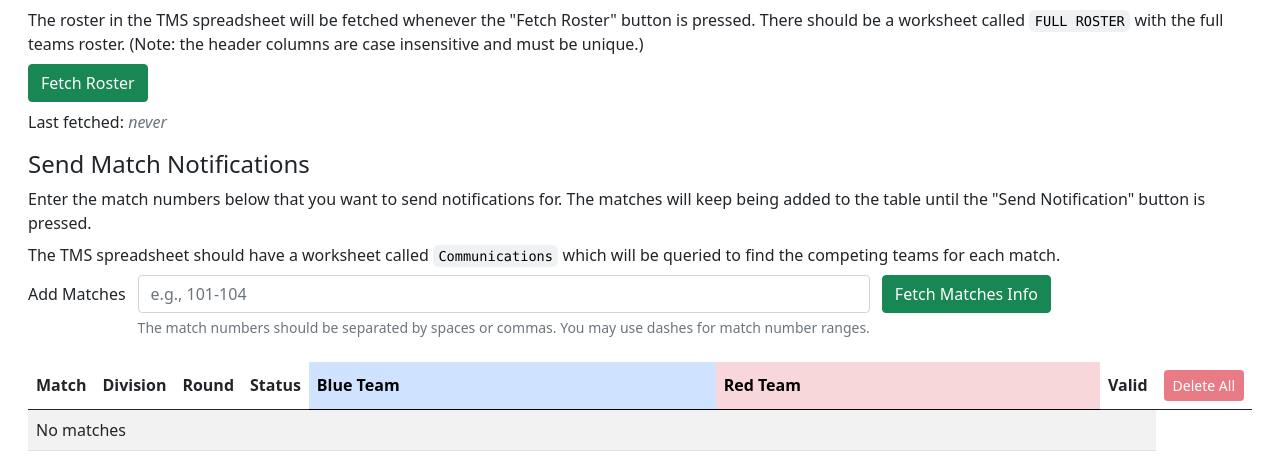
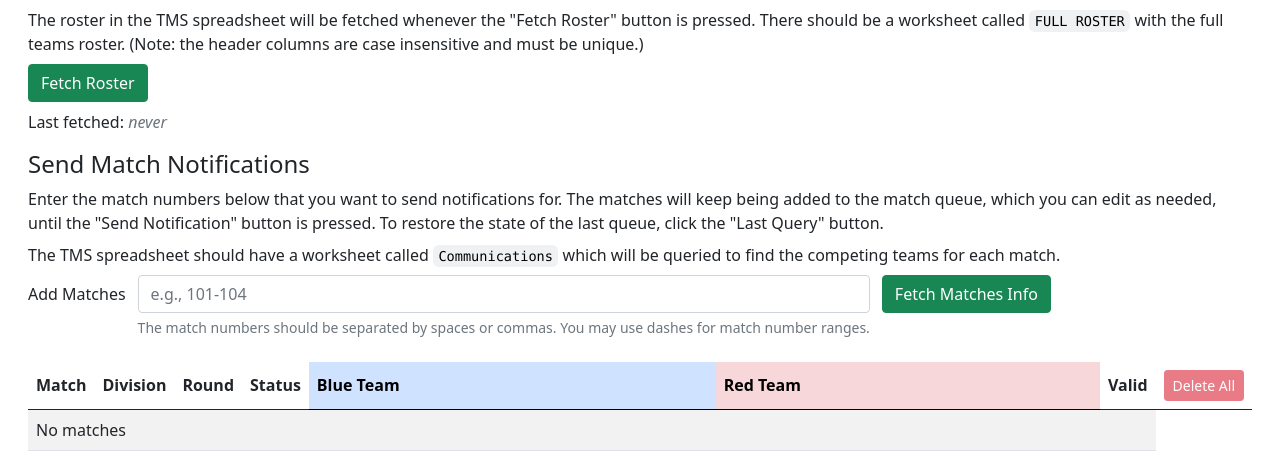
Before and after one commit to josephlou5/ectc-tournament-app, a Flask app: page /notifications in a window 1280 px wide. Shown: the part 173-648 px from the top of the page. Run offline with Flask 2, Linux system fonts and the light colour scheme; data comes from the database, SQL or seed files in the repository; some libraries are stand-ins or nearby versions.

Commit message:
Add some visual changes
Each match status now has the ability to be colored with a certain
Bootstrap accent, defined in `fetch_tms.py`. There are also (hopefully)
clearer instructions for the matches queue before sending notifications.
The pagination buttons on the Matches Status page were updated to say
"100" instead of "1xx" for all hundreds.

```diff
--- a/src/templates/notifications/index.jinja
+++ b/src/templates/notifications/index.jinja
@@ -125,8 +125,10 @@ Notifications
           <h4>Send Match Notifications</h4>
           <div class="mb-2">
             Enter the match numbers below that you want to send notifications
-            for. The matches will keep being added to the table until the "Send
-            Notification" button is pressed.
+            for. The matches will keep being added to the match queue, which you
+            can edit as needed, until the "Send Notification" button is pressed.
+            To restore the state of the last queue, click the "Last Query"
+            button.
           </div>
           <div class="mb-2">
             The TMS spreadsheet should have a worksheet called
--- a/src/templates/notifications/matches_info_rows.jinja
+++ b/src/templates/notifications/matches_info_rows.jinja
@@ -62,7 +62,9 @@
 {% endmacro %}
 
 {% macro _match_status_col(status) %}
-<td class="table-sm-col {{ 'table-danger' if status == 'Canceled' }}">
+{% set accent = status_accents.get(status, none) %}
+{% set accent_class = "" if accent is none else ("table-" ~ accent) %}
+<td class="table-sm-col {{ accent_class }}">
   {{ _sheet_raw_value(status) }}
 </td>
 {% endmacro %}
--- a/src/utils/fetch_tms.py
+++ b/src/utils/fetch_tms.py
@@ -65,6 +65,17 @@ SCHOOL_TEAM_CODE_PATTERN = re.compile(
 
 # same order as the communications view (2023-03-19)
 MATCH_NUMBER_HUNDREDS_ORDER = [9, 7, 8, 1, 5, 2, 6, 4, 3]
+
+# The Bootstrap accent colors of each possible status.
+MATCH_STATUS_TABLE_ACCENTS = {
+    # "In Holding": "warning",
+    # "In Staging": "success",
+    # "On Route To Ring": "info",
+    # "Checked in at Ring": "info",
+    # "Competing": "info",
+    "Done": "primary",
+    "Canceled": "danger",  # in TMS, looks more like secondary
+}
 
 # =============================================================================
 
--- a/src/views/notifications.py
+++ b/src/views/notifications.py
@@ -485,7 +485,9 @@ def fetch_matches_info():
         matches_rows_html = None
     else:
         matches_rows_html = render_template(
-            "notifications/matches_info_rows.jinja", matches=matches
+            "notifications/matches_info_rows.jinja",
+            matches=matches,
+            status_accents=fetch_tms.MATCH_STATUS_TABLE_ACCENTS,
         )
     return {
         "success": True,
@@ -531,7 +533,7 @@ def view_matches_status():
         key=lambda pair: fetch_tms.match_number_sort_key(pair[0]),
     ):
         match_number_hundred = match_number // 100
-        hundred_str = f"{match_number_hundred}xx"
+        hundred_str = f"{match_number_hundred}00"
         if last_hundred is None or match_number_hundred != last_hundred:
             last_hundred = match_number_hundred
             hundreds.append(hundred_str)
@@ -542,4 +544,5 @@ def view_matches_status():
         "/notifications/matches_status.jinja",
         hundreds=hundreds,
         statuses=ordered_statuses,
+        status_accents=fetch_tms.MATCH_STATUS_TABLE_ACCENTS,
     )
```
Also changed, not shown: src/templates/notifications/matches_status.jinja (+8 -2 lines).
